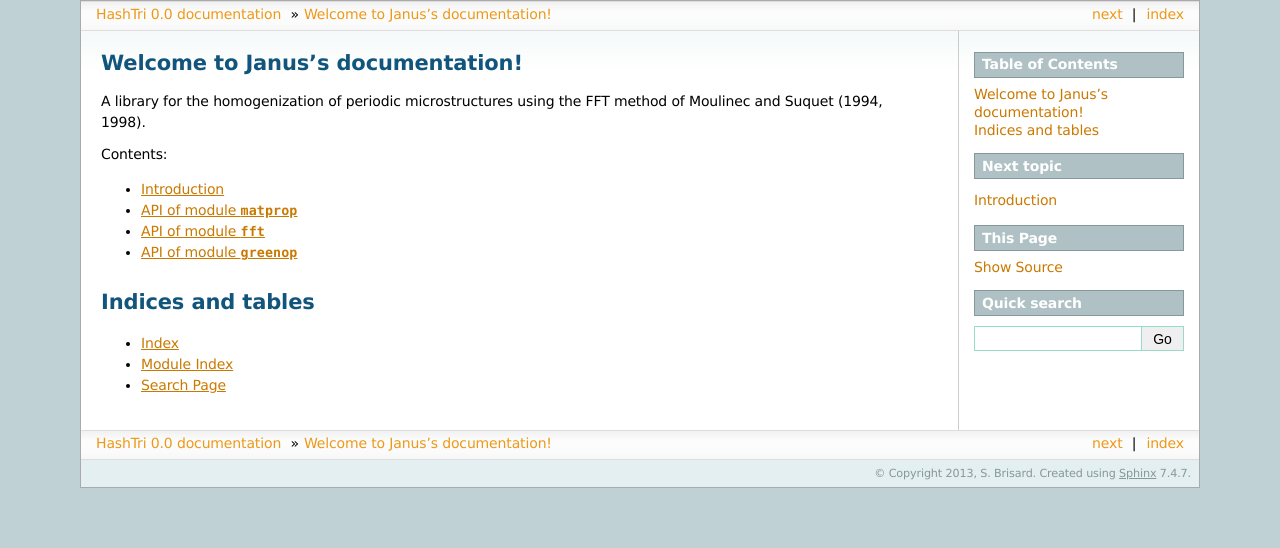
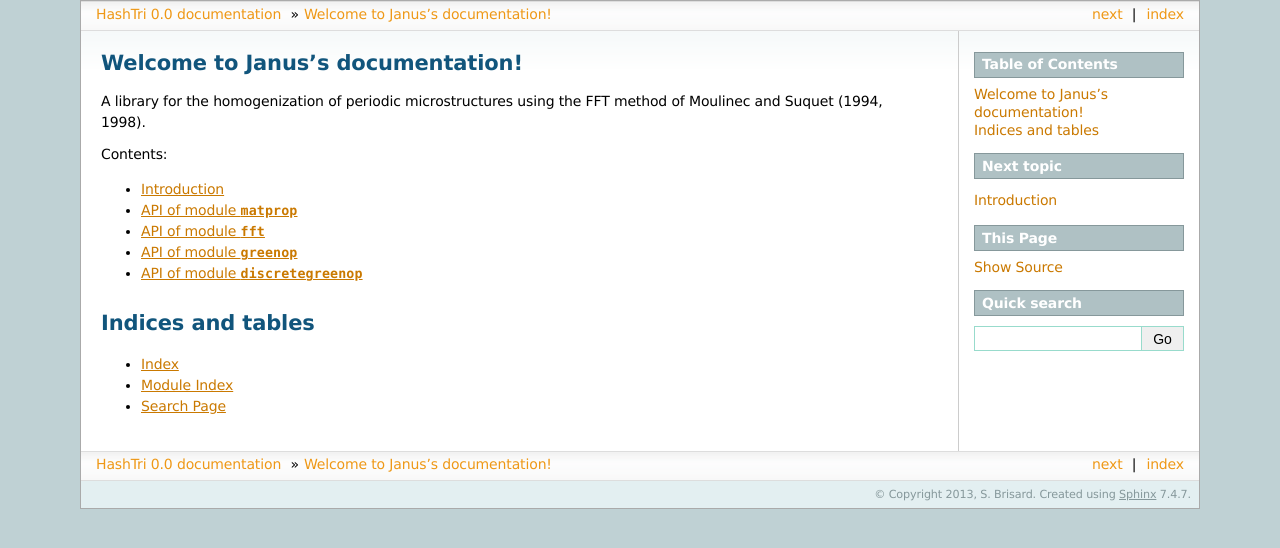
Before and after one commit to sbrisard/janus, a Sphinx documentation site: the page built from doc/index.rst, in a window 1280 px wide. Shown: the top 548 px of the page. Built offline with Sphinx 7.4.7, drawn with Linux system fonts in a browser that asks for light colours; formulas are drawn with MathJax 3.

Commit message:
Minor modifications to Sphinx documentation.

```diff
--- /dev/null
+++ b/doc/discretegreenop-api.rst
@@ -0,0 +1,5 @@
+API of module ``discretegreenop``
+=================================
+
+.. automodule:: discretegreenop
+   :members:
--- a/doc/index.rst
+++ b/doc/index.rst
@@ -17,6 +17,7 @@ Contents:
    matprop-api
    fft-api
    greenop-api
+   discretegreenop-api
 
 Indices and tables
 ==================
```
